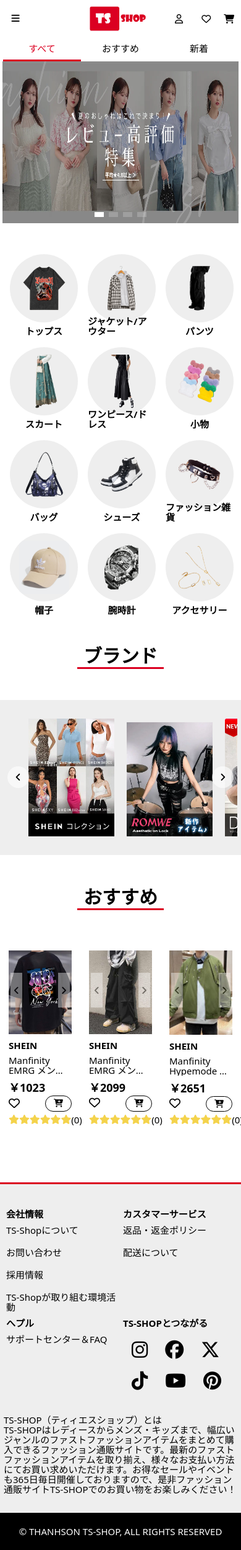
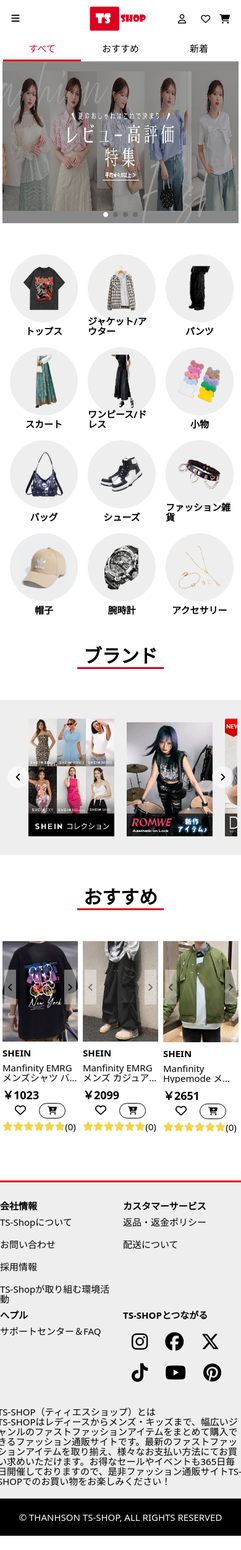
Before and after one commit to eds20000/web, a PHP site: page /index.html in a window 390 px wide. Shown: the whole page at 62% size. After the commit the page ends 2477 px from the top, so only its background shows below. Run offline with PHP 8.4, Linux system fonts and the light colour scheme; some libraries are stand-ins or nearby versions.

Commit message:
responsive css home

```diff
--- a/style/home.css
+++ b/style/home.css
@@ -178,31 +178,48 @@
 
 /* Responsive */
 @media (max-width:1023px){
-    .header{
-        background-color: var(--white-color);
-    }
-    .header__navbar-user span,
-    .header__navbar-support span{
-        display: none;
-    }
-    .header__navbar li:hover{
-        transform: scale(1);
-        background-color: inherit;
-        color: inherit;
-    }
-    .grid.wide{
-        width: 100%;
-    }
-    .header__search{
-        display: none;
-    }
-    .header-category-box{
-        display: none;
-    }
 
 
 }
 
-@media(max-width :739px){
+@media(min-width :740px) and (max-width :1023px){
 
 }
+@media(max-width :739px){
+    /* swiper slide homepage */
+    .swiper.tab{
+        padding: 0 5px;
+        background-color: var(--white-color);
+    }
+    .swiper.tab .swiper-slide:hover{
+        color: inherit;
+    }
+    .container{
+        padding-top: 60px;
+    }
+    .swiper.swiper-homepage{
+        width: 100%;
+    }
+    .swiper.swiper-homepage .swiper-button-prev,
+    .swiper.swiper-homepage .swiper-button-next{
+        display: none;
+    }
+    .swiper.swiper-homepage .swiper-slide img{
+        border-radius: 0;
+        height: 90%;
+    }
+    .swiper-pagination-bullet {
+        background-color: var(--white-color);
+        margin: 0 ;
+        border-radius: 0;
+        width:15px;
+    }
+    .swiper-pagination .swiper-pagination-bullet-active {
+        background-color: var(--white-color);
+    }
+    /* swiper brand */
+    .swiper.swiper__brand-list
+    {
+        height: auto;
+    }
+}
--- a/style/main.css
+++ b/style/main.css
@@ -858,13 +858,6 @@
     color: white;
 }
 
-@media(max-width :739px){
-    .footer .grid.wide{
-        padding: 10px;
-    }
-    .footer .row{
-    }
-}
 
 
 /* <!-- Footer End --> */
--- a/style/responsive.css
+++ b/style/responsive.css
@@ -58,6 +58,7 @@
     .header__navbar{
         font-size: 1.5rem;
         gap:0;
+        padding: 0 10px;
 
     }
     .header .grid.wide{
@@ -65,41 +66,11 @@
         position: relative;
     }
     .header__navbar li{
-        /* padding:7px; */
+        padding:7px;
     }
     .header__navbar-support{
         display: none;
     }
-    .swiper.tab{
-        padding: 0 5px;
-        background-color: var(--white-color);
-    }
-    .swiper.tab .swiper-slide:hover{
-        color: inherit;
-    }
-    .container{
-        padding-top: 60px;
-    }
-    .swiper.swiper-homepage{
-        width: 100%;
-    }
-    .swiper.swiper-homepage .swiper-button-prev,
-    .swiper.swiper-homepage .swiper-button-next{
-        display: none;
-    }
-    .swiper.swiper-homepage .swiper-slide img{
-        border-radius: 0;
-        height: 90%;
-    }
-    .swiper-pagination-bullet {
-        background-color: var(--white-color);
-        margin: 0 ;
-        border-radius: 0;
-        width:15px;
-    }
-    .swiper-pagination .swiper-pagination-bullet-active {
-        background-color: var(--white-color);
-      }
 
     /* CATEGORY BOX */
 
@@ -136,14 +107,13 @@
     .category-box-closeBtn i{
         font-size: 2rem;
     }
-
-    /* swiper brand */
-    .swiper.swiper__brand-list
-    {
-        height: auto;
+    /* Sort Item */
+    .sort__item {
+        width: 100%;
+        padding: 0;
+        margin: 0;
+        position: relative;
     }
-
-    /* Sort Item */
     .sort__item-img {
         height: auto;
     }
@@ -152,6 +122,7 @@
     }
     .sort__item-takeit{
         justify-content: space-between;
+        padding: 0 20px;
     }
     .section__recommend-list{
         margin-left: 4px;
@@ -161,4 +132,10 @@
     .sort__item-img_btn-right {
         top: 15%;
     }
+    .sort__item-img_btn-left{
+        left:3px;
+    }
+    .sort__item-img_btn-right{
+        right:3px;
+    }
 }
```
